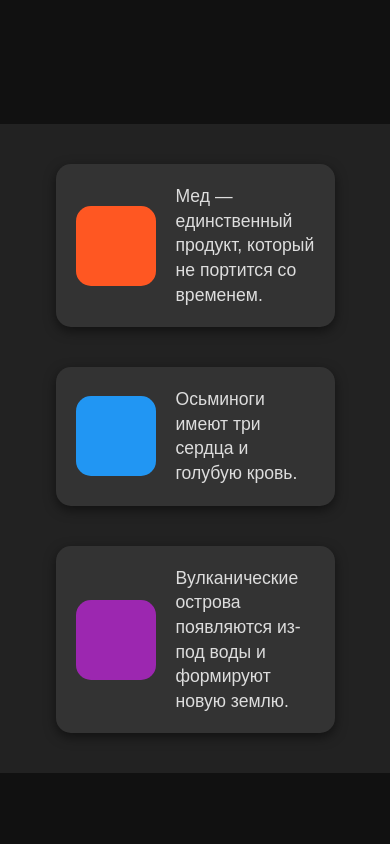
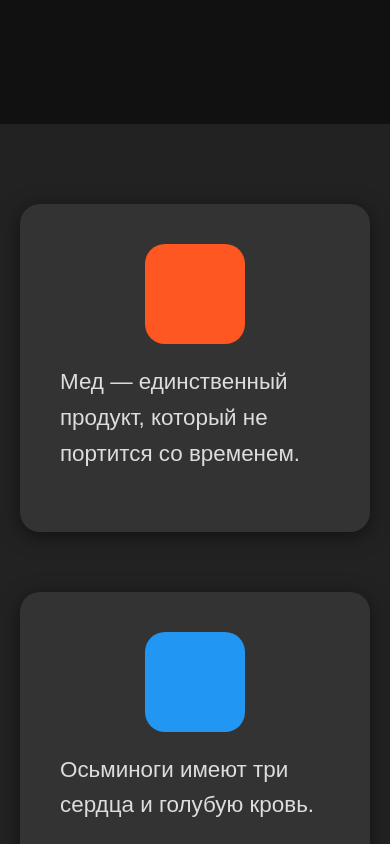
Before and after one commit to IamDimoon/iamdimoon.github.io, a plain HTML site: page index.html in a window 390 px wide. Shown: the part 720-1564 px from the top of the page. Before the commit the page ends 1493 px from the top, so only its background shows below. Drawn offline with Linux system fonts and the light colour scheme.

Commit message:
Update index.html

```diff
--- a/index.html
+++ b/index.html
@@ -5,11 +5,14 @@
 <meta name="viewport" content="width=device-width, initial-scale=1" />
 <title>Влог сайт</title>
 <style>
-  /* Сброс стилей */
   * {
     margin: 0;
     padding: 0;
     box-sizing: border-box;
+  }
+
+  html {
+    scroll-behavior: smooth;
   }
 
   body, html {
@@ -19,7 +22,6 @@
     background: #111;
   }
 
-  /* Полноэкранный фон */
   .hero {
     position: relative;
     height: 100vh;
@@ -33,85 +35,106 @@
     font-size: 3rem;
     font-weight: bold;
     text-shadow: 2px 2px 6px rgba(0,0,0,0.7);
+    text-align: center;
+    padding: 0 20px;
   }
 
-  /* Контейнер с фактами */
   .facts-container {
     display: flex;
-    justify-content: center;
-    gap: 40px;
-    padding: 40px;
+    flex-direction: column;
+    gap: 60px;
+    padding: 80px 20px;
     background: #222;
-    flex-wrap: wrap;
+    align-items: center;
   }
 
   .fact-box {
+    display: flex;
+    align-items: center;
+    width: 100%;
+    max-width: 900px;
     background: #333;
-    border-radius: 15px;
-    width: 300px;
-    padding: 20px;
-    display: flex;
-    gap: 20px;
-    align-items: center;
-    box-shadow: 0 4px 12px rgba(0,0,0,0.5);
+    border-radius: 20px;
+    padding: 40px;
+    box-shadow: 0 4px 20px rgba(0,0,0,0.5);
+  }
+
+  .fact-box.reverse {
+    flex-direction: row-reverse;
   }
 
   .square {
+    width: 120px;
+    height: 120px;
+    border-radius: 20px;
     flex-shrink: 0;
-    width: 80px;
-    height: 80px;
-    background: #4caf50;
-    border-radius: 15px;
   }
 
   .fact-text {
+    font-size: 1.4rem;
+    line-height: 1.6;
+    color: #ddd;
+    margin: 0 30px;
     flex: 1;
-    font-size: 1.1rem;
-    line-height: 1.4;
-    color: #ddd;
+    text-align: left;
   }
 
-  /* Мобильная адаптация */
   @media (max-width: 700px) {
-    .facts-container {
-      flex-direction: column;
-      align-items: center;
+    .fact-box, .fact-box.reverse {
+      flex-direction: column !important;
+      text-align: center;
     }
 
-    .fact-box {
-      width: 90%;
+    .fact-text {
+      margin: 20px 0;
+    }
+
+    .square {
+      width: 100px;
+      height: 100px;
     }
   }
 </style>
 </head>
 <body>
 
-  <section class="hero">
-    <div class="hero-text">Добро пожаловать на мой сайт</div>
-  </section>
+<section class="hero">
+  <div class="hero-text">Добро пожаловать на мой сайт</div>
+</section>
 
-  <section class="facts-container">
-    <div class="fact-box">
-      <div class="square" style="background:#ff5722;"></div>
-      <div class="fact-text">
-        Мед — единственный продукт, который не портится со временем.
-      </div>
+<section class="facts-container" id="facts">
+  <div class="fact-box">
+    <div class="square" style="background:#ff5722;"></div>
+    <div class="fact-text">
+      Мед — единственный продукт, который не портится со временем.
     </div>
+  </div>
 
-    <div class="fact-box">
-      <div class="square" style="background:#2196f3;"></div>
-      <div class="fact-text">
-        Осьминоги имеют три сердца и голубую кровь.
-      </div>
+  <div class="fact-box reverse">
+    <div class="square" style="background:#2196f3;"></div>
+    <div class="fact-text">
+      Осьминоги имеют три сердца и голубую кровь.
     </div>
+  </div>
 
-    <div class="fact-box">
-      <div class="square" style="background:#9c27b0;"></div>
-      <div class="fact-text">
-        Вулканические острова появляются из-под воды и формируют новую землю.
-      </div>
+  <div class="fact-box">
+    <div class="square" style="background:#9c27b0;"></div>
+    <div class="fact-text">
+      Вулканические острова появляются из-под воды и формируют новую землю.
     </div>
-  </section>
+  </div>
+</section>
+
+<script>
+  let triggered = false;
+
+  window.addEventListener('scroll', () => {
+    if (!triggered && window.scrollY > 10) {
+      triggered = true;
+      document.getElementById('facts').scrollIntoView({ behavior: 'smooth' });
+    }
+  });
+</script>
 
 </body>
 </html>
```
